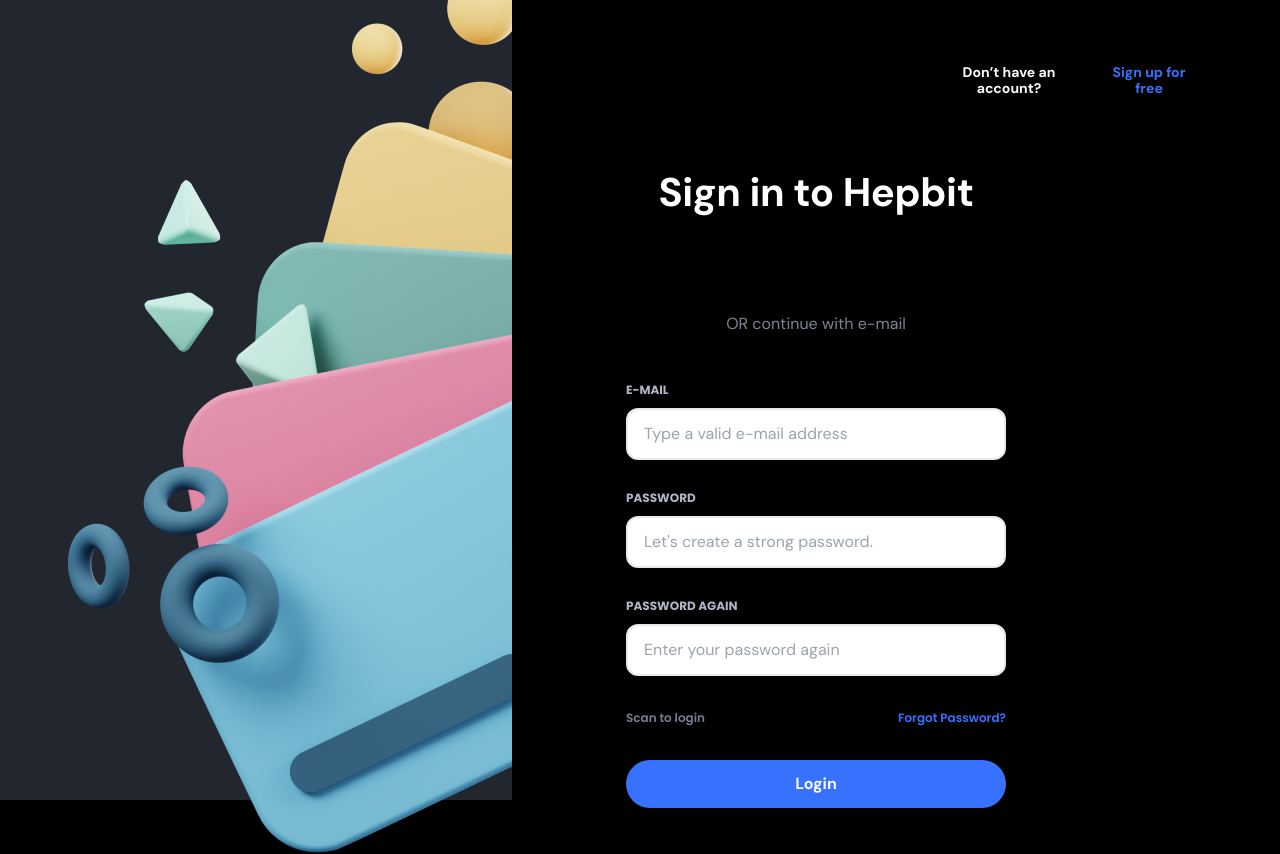
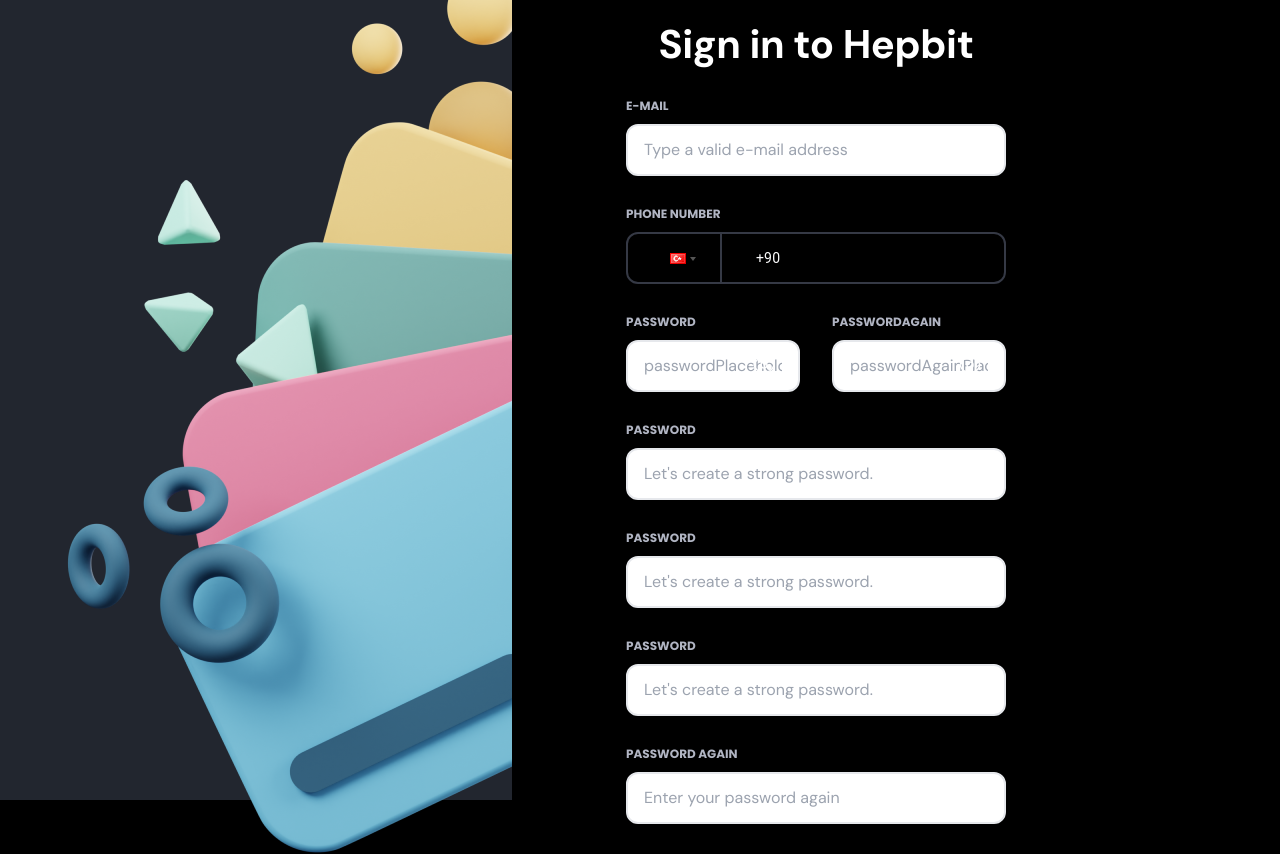
Before and after one commit to yusufocaliskan/nexjs-clean-setup, a Next.js app: page /1/1/register in a window 1280 px wide. Shown: the top 854 px of the page. Before the commit the page ends 808 px from the top, so only its background shows below. Built offline with nearby package versions, Linux system fonts and the light colour scheme; what i18next-resources-to-backend would draw is missing.

Commit message:
created passwordInputs

```diff
--- a/src/app/i18n/locales/en/translation.json
+++ b/src/app/i18n/locales/en/translation.json
@@ -5,9 +5,12 @@
   "dark": "Dark Mode",
   "required_fileds_message": "Please make sure that you filled in all the required fields.",
   "password": "Password",
+  "passwordPlaceholder": "Your password",
+  "passwordAgain": "Password Again",
+  "passwordAgainPlaceholder": "Type password again",
   "loginPageDontHaveAnAccount": "Don't have an account",
   "loginPageSignUpForFree": "Sign up for free",
-  "loginPageSignInToHepbit":"Sign in to Hepbit",
+  "loginPageSignInToHepbit": "Sign in to Hepbit",
   "loginPageCorrectUrl": "Please ensure you are visiting the correct url.",
   "loginPageHepBit": "Hepbit",
   "loginPageLeftLogoAlt": "left logo",
--- /dev/null
+++ b/src/components/form/PasswordInputs/index.js
@@ -0,0 +1,30 @@
+import { TextBox } from "@/components";
+import "./stye.scss";
+import { useTranslation } from "@/app/i18n/client";
+const PasswordInputs = ({ formInstance }) => {
+  const { t } = useTranslation();
+  return (
+    <div className="password-inputs-wrapper">
+      <TextBox
+        formInstance={formInstance}
+        isSecure
+        label={t("password")}
+        type="password"
+        placeholder={t("passwordPlaceholder")}
+        name="password"
+        value={formInstance.values.password}
+        setValue={(value) => formInstance.setFieldValue("password", value)}
+      />
+      <TextBox
+        isSecure
+        label={t("passwordAgain")}
+        type="password"
+        placeholder={t("passwordAgainPlaceholder")}
+        name="passwordAgain"
+        value={formInstance.values.passwordAgain}
+        setValue={(value) => formInstance.setFieldValue("passwordAgain", value)}
+      />
+    </div>
+  );
+};
+export default PasswordInputs;
--- /dev/null
+++ b/src/components/form/PasswordInputs/stye.scss
@@ -0,0 +1,4 @@
+.password-inputs-wrapper {
+  display: flex;
+  gap: 2rem;
+}
--- a/src/components/form/PhoneWithCountryCodeInput/index.js
+++ b/src/components/form/PhoneWithCountryCodeInput/index.js
@@ -2,14 +2,17 @@
 import "react-phone-input-2/lib/style.css";
 import "./index.scss";
 
-const InputWithCountryCode = ({ onChange }) => {
+const InputWithCountryCode = ({ onChange, label }) => {
   return (
-    <PhoneInput
-      inputClass="inputClass"
-      containerClass="container"
-      onChange={onChange}
-      country={'tr'}
-    />
+    <div className="text-box-wrapper">
+      <div className="text-box-label">{label}</div>
+      <PhoneInput
+        inputClass="inputClass"
+        containerClass="container"
+        onChange={onChange}
+        country={"tr"}
+      />
+    </div>
   );
 };
 
--- a/src/components/form/PhoneWithCountryCodeInput/index.scss
+++ b/src/components/form/PhoneWithCountryCodeInput/index.scss
@@ -1,7 +1,7 @@
 .inputClass {
   display: flex;
   height: 3.25rem !important;
-    width: 100% ;
+  width: 100%;
   padding: 0.75rem 1rem;
   align-items: flex-start;
   gap: 0.625rem;
@@ -33,13 +33,23 @@
   color: var(--loginPageText) !important;
 }
 
-.country-list  {
+.country-list {
   border-radius: 0.75rem !important;
   color: var(--loginPageText) !important;
   background-color: var(--inputBg) !important;
   border: 2px solid var(--inputBorderColor) !important;
 }
 
+.text-box-label {
+  color: var(--Neutrals-5, #b1b5c3);
+  font-family: "Poppins", sans-serif;
+  font-size: 0.75rem;
+  font-style: normal;
+  font-weight: 700;
+  line-height: 0.75rem;
+  text-transform: uppercase;
+  user-select: none;
+}
 .highlight {
   color: #000;
 }
--- a/src/components/form/TextBox/stye.scss
+++ b/src/components/form/TextBox/stye.scss
@@ -36,6 +36,7 @@
   position: absolute;
   right: 1rem;
   top: 2.3rem;
+  width: 2.5rem;
 }
 
 .text-box-errors {
--- a/src/components/index.js
+++ b/src/components/index.js
@@ -2,6 +2,7 @@
 export { default as TextBox } from "./form/TextBox";
 export { default as CoolButton } from "./form/CoolButton";
 export { default as PhoneInput } from "./form/PhoneWithCountryCodeInput";
+export { default as PasswordInputs } from "./form/PasswordInputs";
 
 //Screen Commons
 export { default as Title } from "./ScreenCommons/Title";
--- a/src/screens/auth/register/registerTest.js
+++ b/src/screens/auth/register/registerTest.js
@@ -2,8 +2,13 @@
 import "../auth.scss";
 import Image from "next/image";
 import LeftBG from "../../../../public/assets/images/auth/left-background.png";
-import { useState } from "react";
-import { CoolButton, TextBox, Title, EyeLine, EyeSlash } from "@/components";
+import {
+  CoolButton,
+  TextBox,
+  Title,
+  PasswordInputs,
+  PhoneInput,
+} from "@/components";
 import Form from "@/components/Form";
 import { useFormik } from "formik";
 import { registerFormValidations } from "@/validations/auth";
@@ -35,11 +40,7 @@
             <span className="sign-up-for-free">Sign up for free</span>
           </p>
         </div>
-        <Title
-          text="Sign in to Hepbit"
-          desc="OR continue with e-mail"
-          addDivider
-        />
+        <Title text="Sign in to Hepbit" />
         <div className="login-page-right-content">
           <Form
             onSubmit={handleOnSubmitRegisterForm}
@@ -56,6 +57,47 @@
                   value={registerForm.values.email}
                   setValue={(value) =>
                     registerForm.setFieldValue("email", value)
+                  }
+                />
+
+                <PhoneInput
+                  label="Phone Number"
+                  onChange={(e) => console.log(e)}
+                />
+                <PasswordInputs
+                  formInstance={registerForm}
+                  isSecure
+                  label="PASSWORD"
+                  type="password"
+                  placeholder="Let's create a strong password."
+                  name="password"
+                  value={registerForm.values.password}
+                  setValue={(value) =>
+                    registerForm.setFieldValue("password", value)
+                  }
+                />
+                <TextBox
+                  formInstance={registerForm}
+                  isSecure
+                  label="PASSWORD"
+                  type="password"
+                  placeholder="Let's create a strong password."
+                  name="password"
+                  value={registerForm.values.password}
+                  setValue={(value) =>
+                    registerForm.setFieldValue("password", value)
+                  }
+                />
+                <TextBox
+                  formInstance={registerForm}
+                  isSecure
+                  label="PASSWORD"
+                  type="password"
+                  placeholder="Let's create a strong password."
+                  name="password"
+                  value={registerForm.values.password}
+                  setValue={(value) =>
+                    registerForm.setFieldValue("password", value)
                   }
                 />
                 <TextBox
```
Lines whose indentation alone changed are shown as unchanged.
